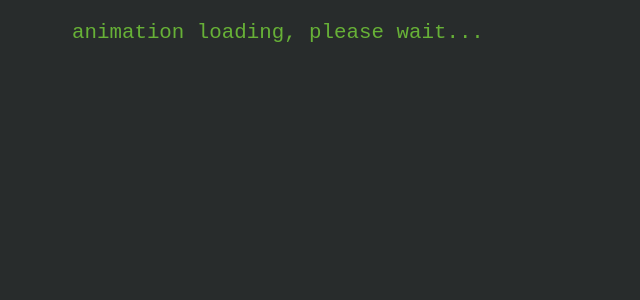
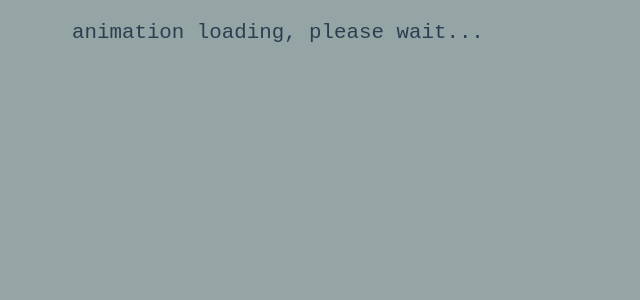
Before and after one commit to nadeldrucker/nadeldrucker.dev, a Jekyll site: the page built from index.html, in a window 1280 px wide. Shown: the top 300 px of the page, without its empty margins (0-640 px from the left). Built offline with Jekyll 4.4.1, drawn with Linux system fonts in a browser that asks for light colours.

Commit message:
Change color theme

```diff
--- a/assets/css/screensaver.scss
+++ b/assets/css/screensaver.scss
@@ -1,11 +1,11 @@
 ---
 ---
 body{
-	color: #67b137;
+	color: #2c3e50;
 	font-family: 'Courier New', Helvetica, Arial, sans-serif;
 	font-size: 1.3rem;
 	font-weight: 300;
-	background-color: rgb(40, 44, 44);
+	background-color: #95a5a6;
 }
 
 div#div-body {
@@ -24,7 +24,7 @@ div#div-screen {
 	border: 0;
 	overflow: hidden;
 	display: block;
-	background-color: rgb(40, 44, 44);
+	background-color: #34495e;
 }
 
 
@@ -40,12 +40,12 @@ div#div-screen {
 		border: 0;
 		overflow: hidden;
 		display: block;
-		background-color: rgb(40, 44, 44);
+		background-color: #34495e;
 	}
 }
 
 .link{
-	color: #ff903f;
+	color: #34495e;
     text-decoration: none;
 }
 
@@ -109,7 +109,7 @@ div#div-screen {
 
 .copyright-text{
 	font-size: 1.3rem;
-	color: #ff903f;
+	color: #34495e;
     text-align: right;
 }
 
--- a/assets/js/screen.js
+++ b/assets/js/screen.js
@@ -1,4 +1,7 @@
 const TIMEOUT = 5000;
+
+const COLORS = ['#1abc9c', '#2ecc71', '#3498db',
+        '#9b59b6', '#f1c40f', '#e67e22', '#e74c3c'];
 
 // initialize body displayed and screensaver hidden
 var div_screen = document.getElementById("div-screen");
@@ -25,7 +28,6 @@ var sizey = 50;
 var speedx = 4;
 var speedy = 4;
 
-var colors =['red', 'green', 'blue'];
 var c = 0;
 // ---
 
@@ -75,17 +77,17 @@ function animate() {
         // change both movement directions and color once
         speedx = -speedx;
         speedy = -speedy;
-        c = (c + 1) % 3;
+        c = (c + 1) % COLORS.length;
     } else {
         if (c1) {
             // change movement direction and color
             speedx = -speedx;
-            c = (c + 1) % 3;
+            c = (c + 1) % COLORS.length;
         }
         if (c2) {
             // change movement direction and color
             speedy = -speedy;
-            c = (c + 1) % 3;
+            c = (c + 1) % COLORS.length;
         }
     }
     draw();
@@ -94,7 +96,7 @@ function animate() {
 // draw rectangle in position x,y
 function draw() {
     context.clearRect(0, 0, can.width, can.height);
-    context.fillStyle = colors[c];
+    context.fillStyle = COLORS[c];
     context.fillRect(x, y, sizex, sizey);
 }
 
```
